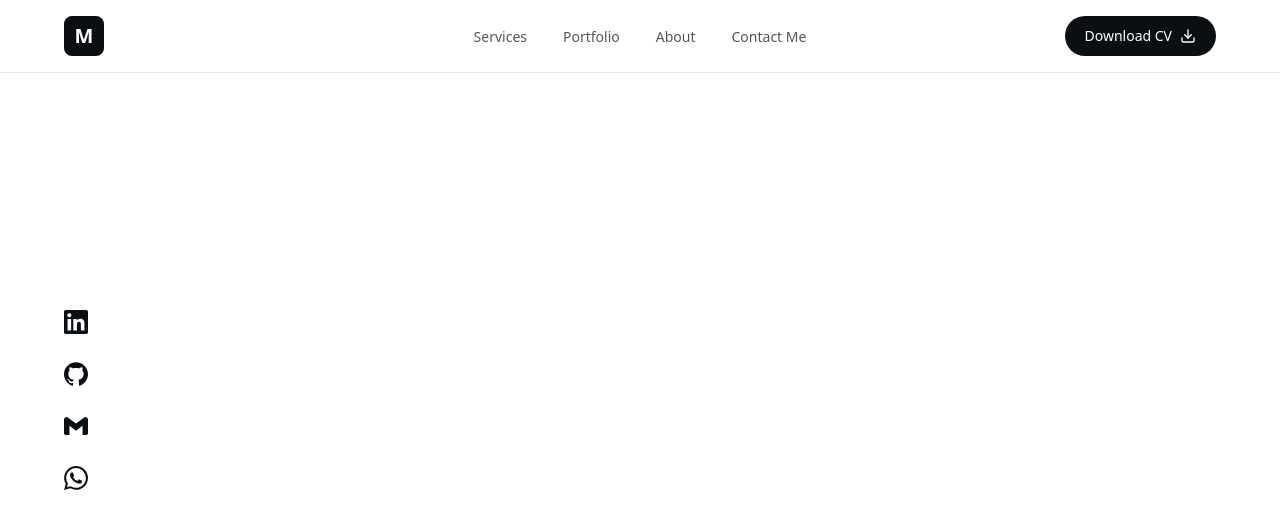
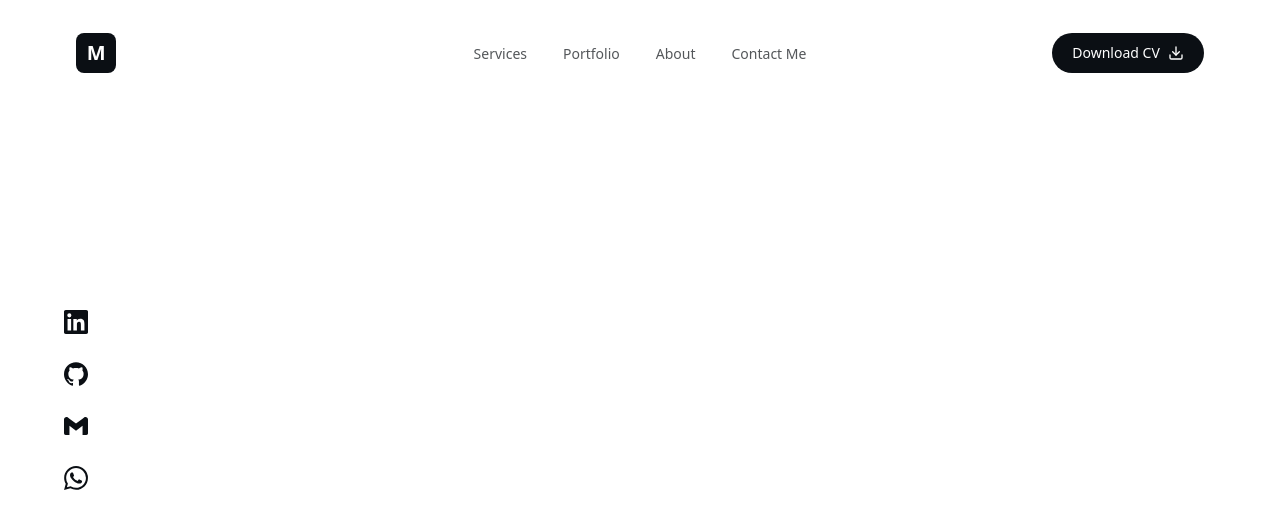
Before and after one commit to MohamedOuijjane/MohamedOuijjanePortfolio, a Next.js app: page / in a window 1280 px wide. Shown: the top 528 px of the page. Built offline with nearby package versions, Linux system fonts and the light colour scheme.

Commit message:
refactor(navbar): update TopNav layout to fixed centered pill container

```diff
--- a/components/TopNav.tsx
+++ b/components/TopNav.tsx
@@ -1,7 +1,8 @@
 "use client";
 
 import Link from "next/link";
-import { useEffect, useState } from "react";
+import { useEffect, useRef, useState } from "react";
+import { useNavbarScrollMorph } from "@/hooks/useNavbarScrollMorph";
 import { CloseIcon, DownloadIcon, HamburgerIcon } from "./icons";
 
 interface NavLink {
@@ -17,8 +18,11 @@ const navLinks: NavLink[] = [
 ];
 
 export function TopNav() {
+  const pillRef = useRef<HTMLElement>(null);
   const [isMenuOpen, setIsMenuOpen] = useState(false);
   const [activeHash, setActiveHash] = useState("");
+
+  useNavbarScrollMorph(pillRef, { threshold: 24 });
 
   useEffect(() => {
     const updateHash = () => setActiveHash(window.location.hash);
@@ -42,12 +46,14 @@ export function TopNav() {
   };
 
   return (
-    <header className="sticky top-0 z-50 w-full border-b border-[#E6E8EC] bg-white/80 backdrop-blur-md">
+    <header className="fixed left-0 right-0 top-4 z-50 flex justify-center">
+      <div className="relative w-[min(1200px,92vw)]">
         <nav
-        className="relative mx-auto flex max-w-[1200px] items-center justify-between px-6 py-4"
+          ref={pillRef}
+          className="pointer-events-auto relative flex items-center justify-between rounded-full border px-6 py-4 transition-colors"
+          style={{ WebkitBackdropFilter: "blur(0px)" }}
           aria-label="Main navigation"
         >
-        {/* Logo */}
           <Link
             href="/"
             className="flex h-10 w-10 items-center justify-center rounded-lg bg-[#0B0F14] text-xl font-semibold text-white transition-transform hover:scale-105 focus:outline-none focus-visible:ring-2 focus-visible:ring-[#2FAE8A] focus-visible:ring-offset-2"
@@ -56,7 +62,6 @@ export function TopNav() {
             M
           </Link>
 
-        {/* Desktop Nav Links */}
           <ul className="absolute left-1/2 hidden -translate-x-1/2 items-center gap-9 lg:flex">
             {navLinks.map((link) => (
               <li key={link.label}>
@@ -75,7 +80,6 @@ export function TopNav() {
             ))}
           </ul>
 
-        {/* Desktop CTA + Mobile Menu Button */}
           <div className="flex items-center gap-4">
             <a
               href="/cv.pdf"
@@ -86,7 +90,6 @@ export function TopNav() {
               <DownloadIcon className="h-4 w-4" aria-hidden="true" />
             </a>
 
-          {/* Mobile Hamburger */}
             <button
               type="button"
               onClick={() => setIsMenuOpen(!isMenuOpen)}
@@ -104,11 +107,10 @@ export function TopNav() {
           </div>
         </nav>
 
-      {/* Mobile Menu Dropdown */}
         {isMenuOpen && (
           <div
             id="mobile-menu"
-          className="absolute left-4 right-4 top-full mt-2 rounded-xl border border-[#E6E8EC] bg-white p-4 shadow-lg lg:hidden"
+            className="pointer-events-auto absolute left-0 right-0 top-full mt-2 rounded-xl border border-[#E6E8EC] bg-white p-4 shadow-lg lg:hidden"
           >
             <ul className="flex flex-col gap-1">
               {navLinks.map((link) => (
@@ -139,6 +141,7 @@ export function TopNav() {
             </div>
           </div>
         )}
+      </div>
     </header>
   );
 }
```
Lines whose indentation alone changed are shown as unchanged.
